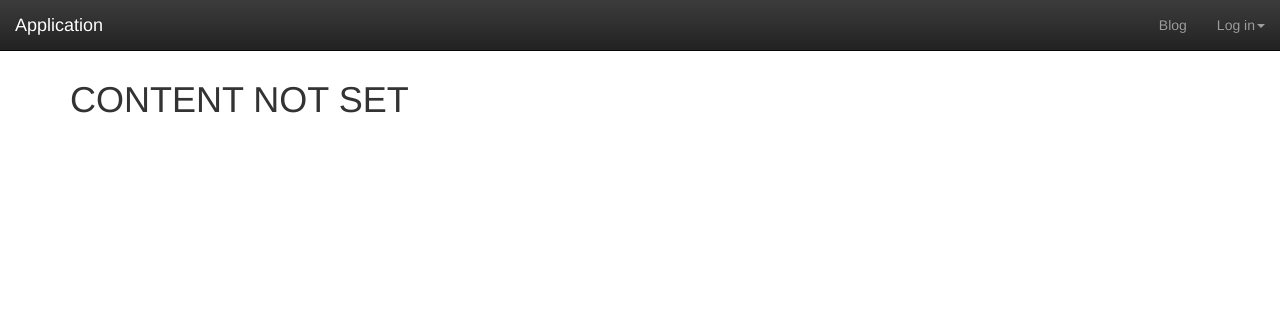
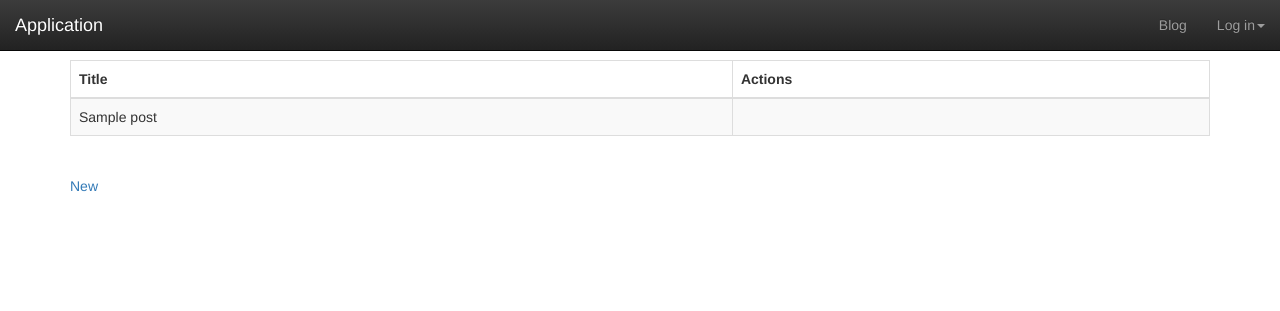
Before and after one commit to mpsk2/django-learning, a Django app: page /blog/ in a window 1280 px wide. Shown: the top 311 px of the page. Run offline with Django 3.2, Linux system fonts and the light colour scheme; tables that the repository leaves empty hold one stand-in row (values such as "Sample post"); some libraries are stand-ins or nearby versions.

Commit message:
feat(blog): ugly list posts view

```diff
--- /dev/null
+++ b/blog/templates/blog/post_list.html
@@ -0,0 +1,38 @@
+{% extends 'base.html' %}
+{% block title %}Blog - List{% endblock %}
+{% block content %}
+
+<table class="table table-bordered table-striped">
+    <thead>
+        <tr>
+            <th>Title</th>
+            <th>Actions</th>
+        </tr>
+    </thead>
+    <tbody>
+        {% for post in posts %}
+        <tr>
+            <td>{{ post.title }}</td>
+            <td></td>
+        </tr>
+        {% endfor %}
+    </tbody>
+</table>
+{% if is_paginated %}
+    <div class="pagination">
+        <span class="page-links">
+            {% if page_obj.has_previous %}
+                <a href="{% url "blog:post_list" %}?page={{ page_obj.previous_page_number }}">previous</a>
+            {% endif %}
+            <span class="page-current">
+                Page {{ page_obj.number }} of {{ page_obj.paginator.num_pages }}.
+            </span>
+            {% if page_obj.has_next %}
+                <a href="{% url "blog:post_list" %}?page={{ page_obj.next_page_number }}">next</a>
+            {% endif %}
+        </span>
+    </div>
+{% endif %}
+<br>
+<a href="{% url "blog:post_new" %}">New</a>
+{% endblock %}
--- a/blog/urls.py
+++ b/blog/urls.py
@@ -1,11 +1,9 @@
 from django.conf.urls import url
-from django.views.generic.base import TemplateView
 
-from .views import PostCreate
+from .views import PostCreate, PostList
 
 urlpatterns = [
-    url(r'^$', TemplateView.as_view(template_name='blog/index.html'), name='home'),
-
     # posts
-    url(r'^new$', PostCreate.as_view(), name='post_new')
+    url(r'^new$', PostCreate.as_view(), name='post_new'),
+    url(r'^$', PostList.as_view(), name='post_list'),
 ]
--- a/blog/views.py
+++ b/blog/views.py
@@ -1,4 +1,5 @@
 from django.views.generic.edit import CreateView
+from django.views.generic import ListView
 from django.core.urlresolvers import reverse_lazy
 from django.contrib.auth.decorators import login_required
 from django.utils.decorators import method_decorator
@@ -18,4 +19,10 @@ class PostCreate(CreateView):
         return super().form_valid(form)
 
     def get_success_url(self):
-        return reverse_lazy('blog:home')
+        return reverse_lazy('blog:post_list')
+
+
+class PostList(ListView):
+    model = Post
+    context_object_name = 'posts'
+    paginate_by = 10
--- a/templates/_nav.html
+++ b/templates/_nav.html
@@ -12,7 +12,7 @@
         </div>
         <div id="navbar" class="navbar-collapse collapse">
             <ul class="nav navbar-nav navbar-right">
-                <li><a href="{% url 'blog:home' %}">Blog</a></li>
+                <li><a href="{% url 'blog:post_list' %}">Blog</a></li>
                 {% include '_acc_nav.html' %}
             </ul>
         </div><!--/.nav-collapse -->
```
